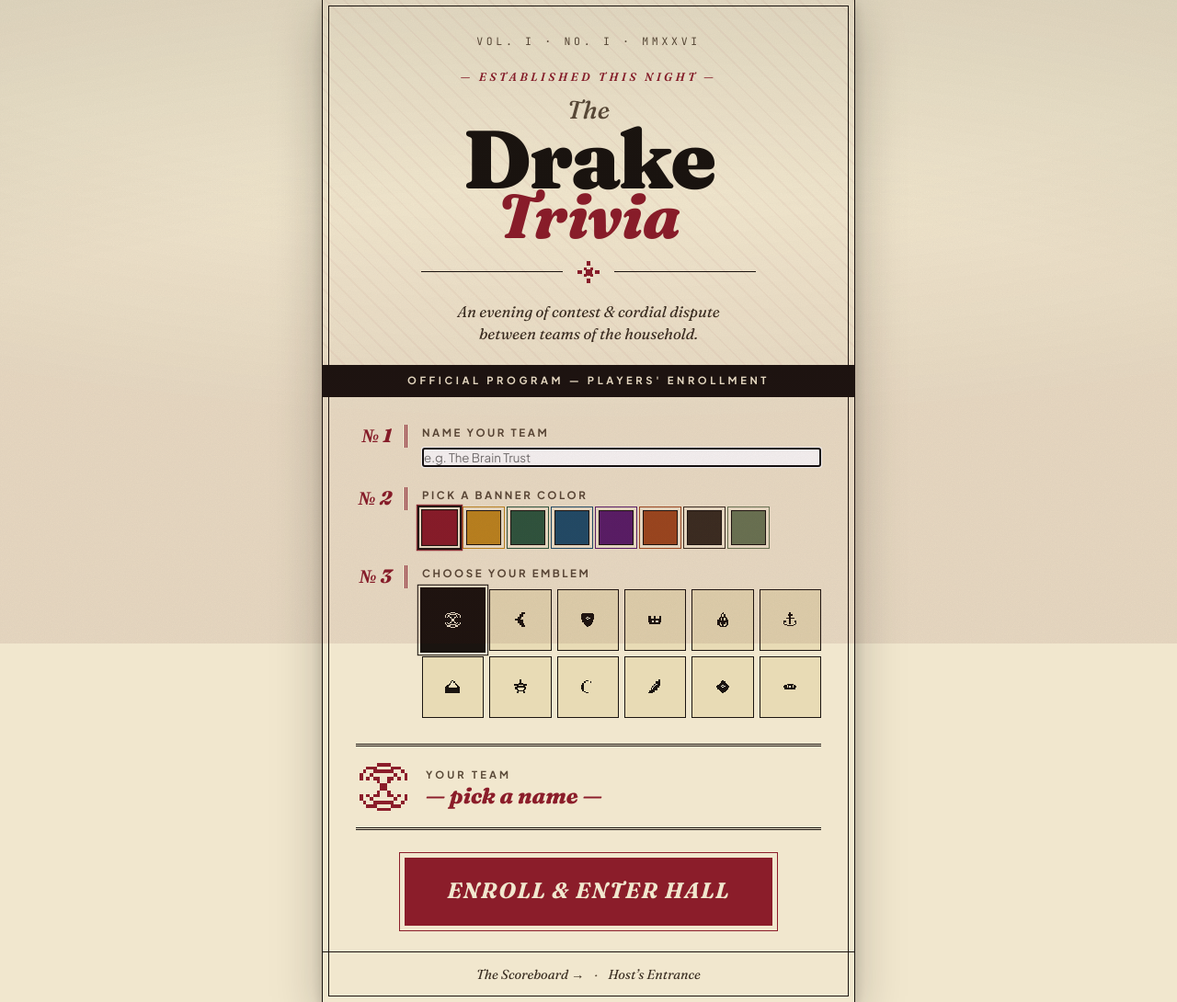
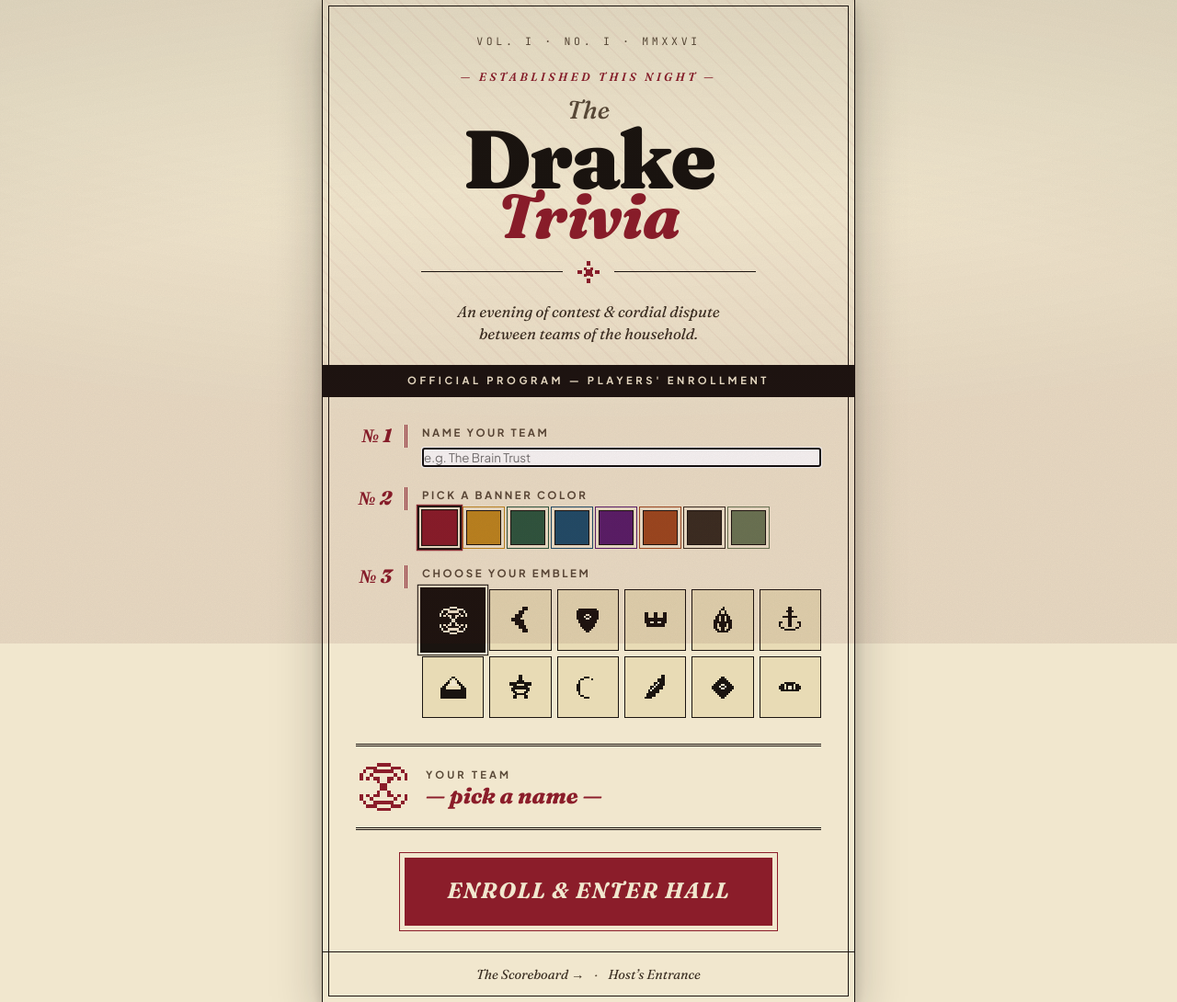
Before and after one commit to TyLaneTech/drake-trivia, a Flask app: page /login in a window 1280 px wide. Shown: the part 100-1190 px from the top of the page at 92% size. Run offline with Flask 3, Linux system fonts and the light colour scheme; data that the repository does not hold is empty; some libraries are stand-ins or nearby versions.

Commit message:
Fix button font-size inheritance breaking em-based icon sizing
Browsers reset <button> font-size to ~13.3px by default, which made
em-based icon sizes render ~17% smaller than expected. Set explicit
`font-size: inherit` on buttons globally, and use a pixel size for
emblem-picker icons specifically so they read clearly.

```diff
--- a/static/styles/global.css
+++ b/static/styles/global.css
@@ -112,7 +112,7 @@ a {
 }
 a:hover { color: var(--ruby-soft); }
 
-button { font-family: inherit; }
+button { font-family: inherit; font-size: inherit; color: inherit; }
 input, textarea, select {
     font-family: inherit;
     color: inherit;
--- a/static/styles/login.css
+++ b/static/styles/login.css
@@ -196,7 +196,7 @@
     transform: scale(1.06);
     box-shadow: 0 0 0 2px var(--paper-1), 0 0 0 3px var(--ink);
 }
-.emblem .icon { width: 1.4em; height: 1.4em; vertical-align: middle; }
+.emblem .icon { width: 32px; height: 32px; }
 @media (max-width: 480px) {
     .emblems { grid-template-columns: repeat(4, 1fr); }
 }
```
